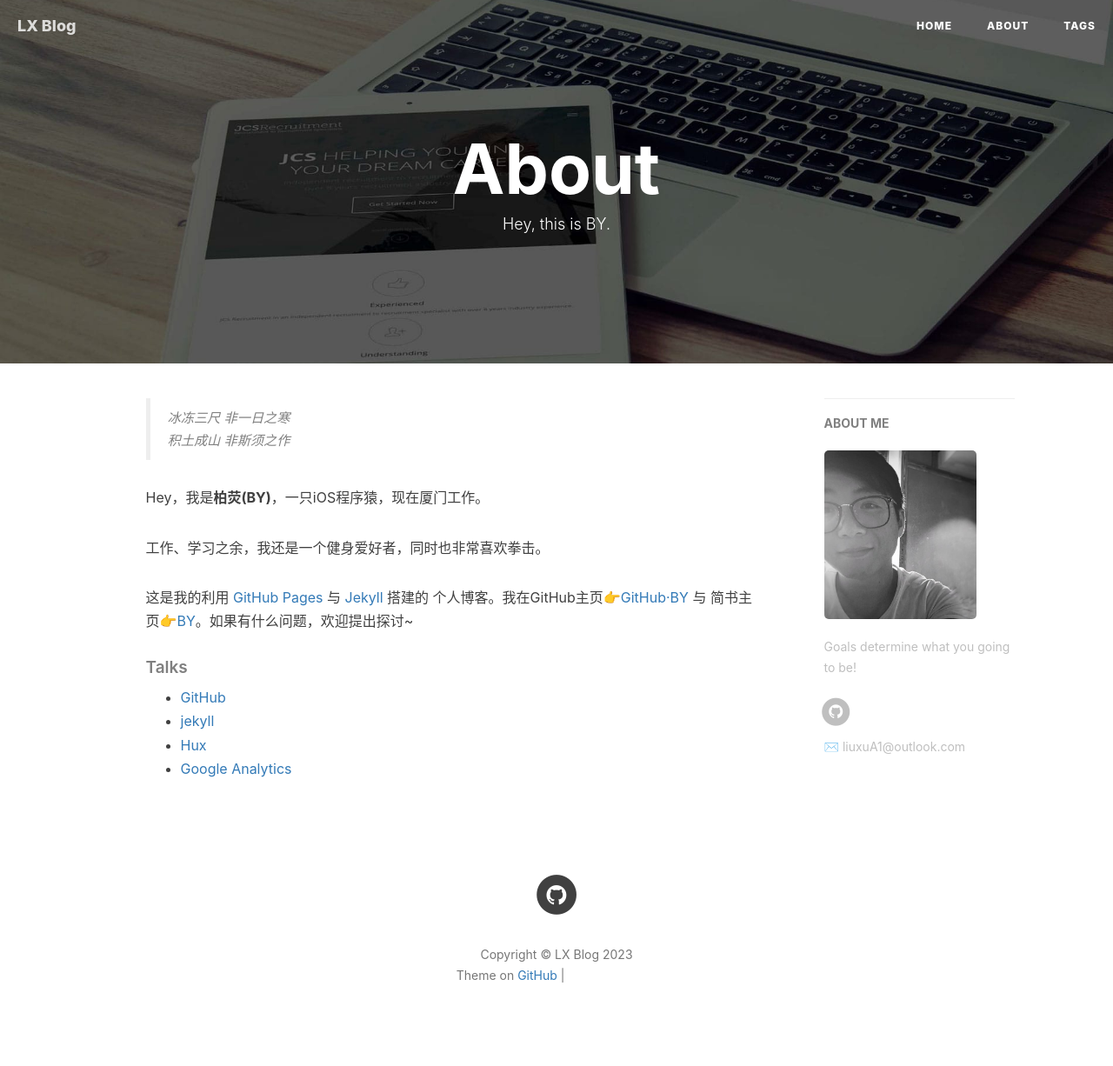
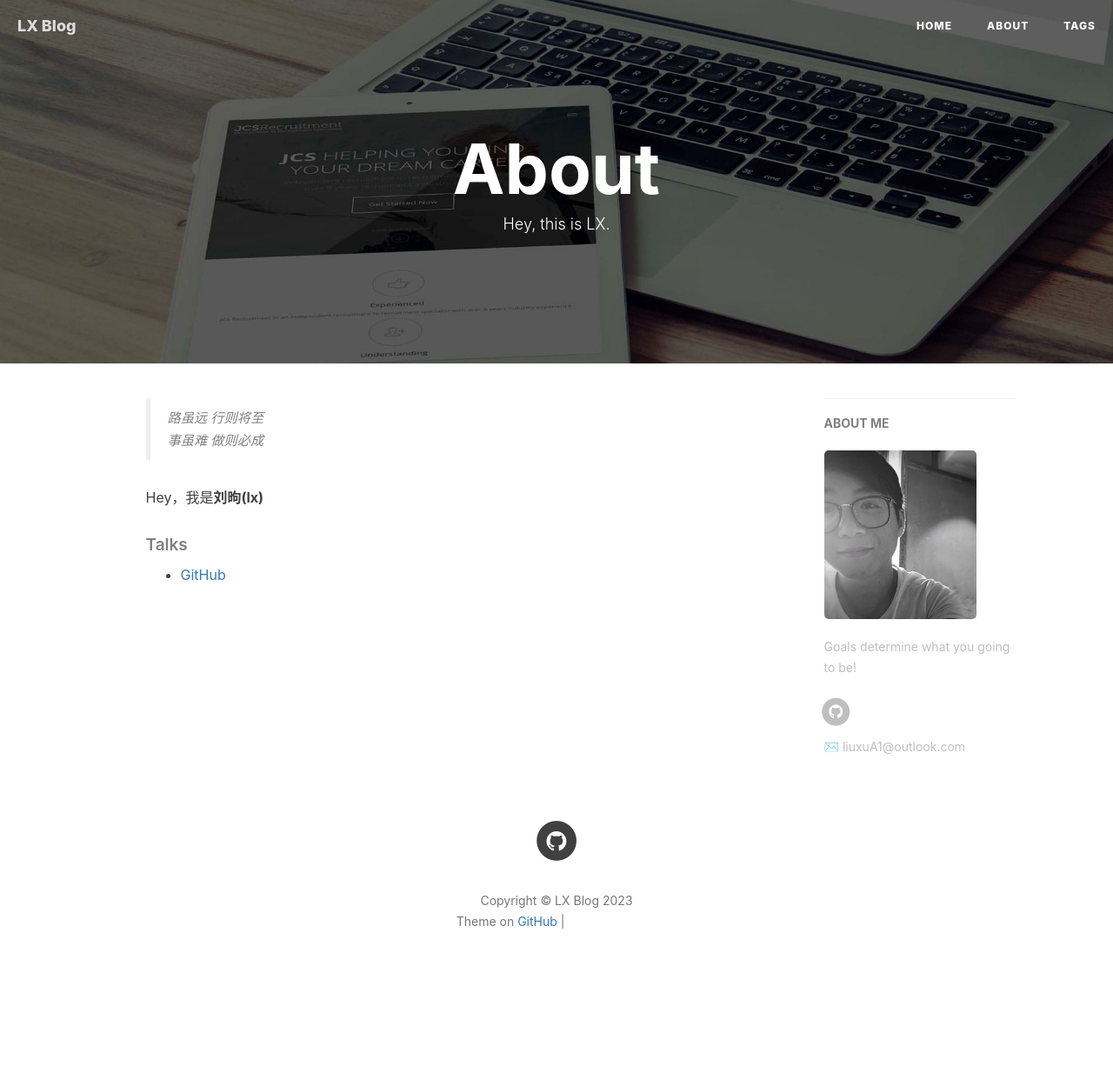
Before and after one commit to liu-xuu/liu-xuu.github.io, a Jekyll site: the page built from about.html, in a window 1280 px wide. Shown: the whole page at 87% size. Built offline with Jekyll 4.4.1, drawn with Linux system fonts in a browser that asks for light colours; nearby versions of some CDN libraries; comment, search, counter and statistics services are not loaded; after the commit the page ends 1164 px from its top, so only the background shows below that; grey boxes are pictures that could not be loaded.

Commit message:
Update about.html

```diff
--- a/about.html
+++ b/about.html
@@ -1,146 +1,23 @@
 ---
 layout: page
 title: "About"
-description: "Hey, this is BY."
+description: "Hey, this is LX."
 header-img: "img/post-bg-rwd.jpg"
 ---
 
-<!-- Language Selector -->
-<!-- <select class="sel-lang" onchange= "onLanChange(this.options[this.options.selectedIndex].value)">
-    <option value="0" selected> 中文 Chinese </option>
-    <option value="1"> 英文 English </option>
-</select> -->
 
-<!-- Chinese Version -->
+
 <div class="zh post-container">
 
     <!--copied from markdown -->
-    <blockquote><p>冰冻三尺 非一日之寒<br>
-    积土成山 非斯须之作</p></blockquote>
+    <blockquote><p>路虽远 行则将至<br>
+    事虽难 做则必成</p></blockquote>
 
-    <p>Hey，我是<strong>柏荧(BY)</strong>，一只iOS程序猿，现在厦门工作。</p>
-
-    <p>工作、学习之余，我还是一个健身爱好者，同时也非常喜欢拳击。</p>
-
-    <p>这是我的利用 <a href="https://pages.github.com/">GitHub Pages</a> 与 <a href="http://jekyll.com.cn/">Jekyll</a> 搭建的 个人博客。我在GitHub主页<a href="https://github.com/qiubaiying">👉GitHub·BY</a> 与 简书主页<a href="https://http://www.jianshu.com/u/e71990ada2fd">👉BY</a>。如果有什么问题，欢迎提出探讨~</p>
-
-    <p></p>
+    <p>Hey，我是<strong>刘昫(lx)</strong></p>
 
     <h5>Talks</h5>
 
     <ul>
         <li><a href="https://github.com">GitHub</a></li>
-        <li><a href="http://jekyll.com.cn/">jekyll</a></li>
-        <li><a href="http://huangxuan.me/">Hux</a></li>
-        <li><a href="https://analytics.google.com/analytics">Google Analytics</a></li>
     </ul>
 </div>
-
-<!-- English Version -->
-<!-- <div class="en post-container">
-    <blockquote><p>Yet another iOS Developer. <br>
-    Yet another Life-long Student.</p></blockquote>
-
-    <p>Hi, I am <strong>Baiying Qiu</strong>，you can call me <strong>BY</strong>. I am an iOS software engineer and currently working in Xiamen</p>
-
-    <p>This is my personal blog, through making Github Pages and Jekyll.My GitHub  👉 <a href="http://github.com/qiubaiying">Github·BY</a>.</p>
-
-    <p>I am a sports enthusiast, I like fitness, running and boxing.</p>
-
-    <h5>Talks</h5>
-
-    <ul>
-    <li><a href="https://github.com">GitHub</a></li>
-    <li><a href="http://jekyll.com.cn/">jekyll</a></li>
-    <li><a href="https://pages.github.com/">GitHub Pages</a></li>
-    <li><a href="https://qiubaiying.github.io">BY</a></li>
-    </ul>
-</div> -->
-
-<!-- Handle Language Change -->
-<script type="text/javascript">
-    // get nodes
-    var $zh = document.querySelector(".zh");
-    var $en = document.querySelector(".en");
-    var $select = document.querySelector("select");
-
-    // bind hashchange event
-    window.addEventListener('hashchange', _render);
-
-    // handle render
-    function _render(){
-        var _hash = window.location.hash;
-        // en
-        if(_hash == "#en"){
-            $select.selectedIndex = 1;
-            $en.style.display = "block";
-            $zh.style.display = "none";
-        // zh by default
-        }else{
-            // not trigger onChange, otherwise cause a loop call.
-            $select.selectedIndex = 0;
-            $zh.style.display = "block";
-            $en.style.display = "none";
-        }
-    }
-
-    // handle select change
-    function onLanChange(index){
-        if(index == 0){
-            window.location.hash = "#zh"
-        }else{
-            window.location.hash = "#en"
-        }
-    }
-
-    // init
-    _render();
-</script>
-
-
-<!-- Gitalk 评论 start  -->
-{% if site.gitalk.enable %}
-<!-- Gitalk link  -->
-<link rel="stylesheet" href="https://unpkg.com/gitalk/dist/gitalk.css">
-<script src="https://unpkg.com/gitalk@latest/dist/gitalk.min.js"></script>
-
-<div id="gitalk-container"></div>
-    <script type="text/javascript">
-    var gitalk = new Gitalk({
-    clientID: '{{site.gitalk.clientID}}',
-    clientSecret: '{{site.gitalk.clientSecret}}',
-    repo: '{{site.gitalk.repo}}',
-    owner: '{{site.gitalk.owner}}',
-    admin: ['{{site.gitalk.admin}}'],
-    distractionFreeMode: {{site.gitalk.distractionFreeMode}},
-    id: 'about',
-    });
-    gitalk.render('gitalk-container');
-</script>
-{% endif %}
-<!-- Gitalk end -->
-
- <!-- disqus 评论框 start  -->
-{% if site.disqus.enable %}
-
-<div class="comment">
-    <div id="disqus_thread" class="disqus-thread">
-    </div>
-</div>
-<!-- disqus 评论框 end -->
-
-<!-- disqus 公共JS代码 start (一个网页只需插入一次) -->
-<script type="text/javascript">
-    /* * * CONFIGURATION VARIABLES * * */
-    var disqus_shortname = "{{site.disqus.username}}";
-    var disqus_identifier = "{{site.disqus.username}}/{{page.url}}";
-    var disqus_url = "{{site.url}}{{page.url}}";
-
-    (function() {
-        var dsq = document.createElement('script'); dsq.type = 'text/javascript'; dsq.async = true;
-        dsq.src = '//' + disqus_shortname + '.disqus.com/embed.js';
-        (document.getElementsByTagName('head')[0] || document.getElementsByTagName('body')[0]).appendChild(dsq);
-    })();
-</script>
-<!-- disqus 公共JS代码 end -->
-{% endif %}
```
